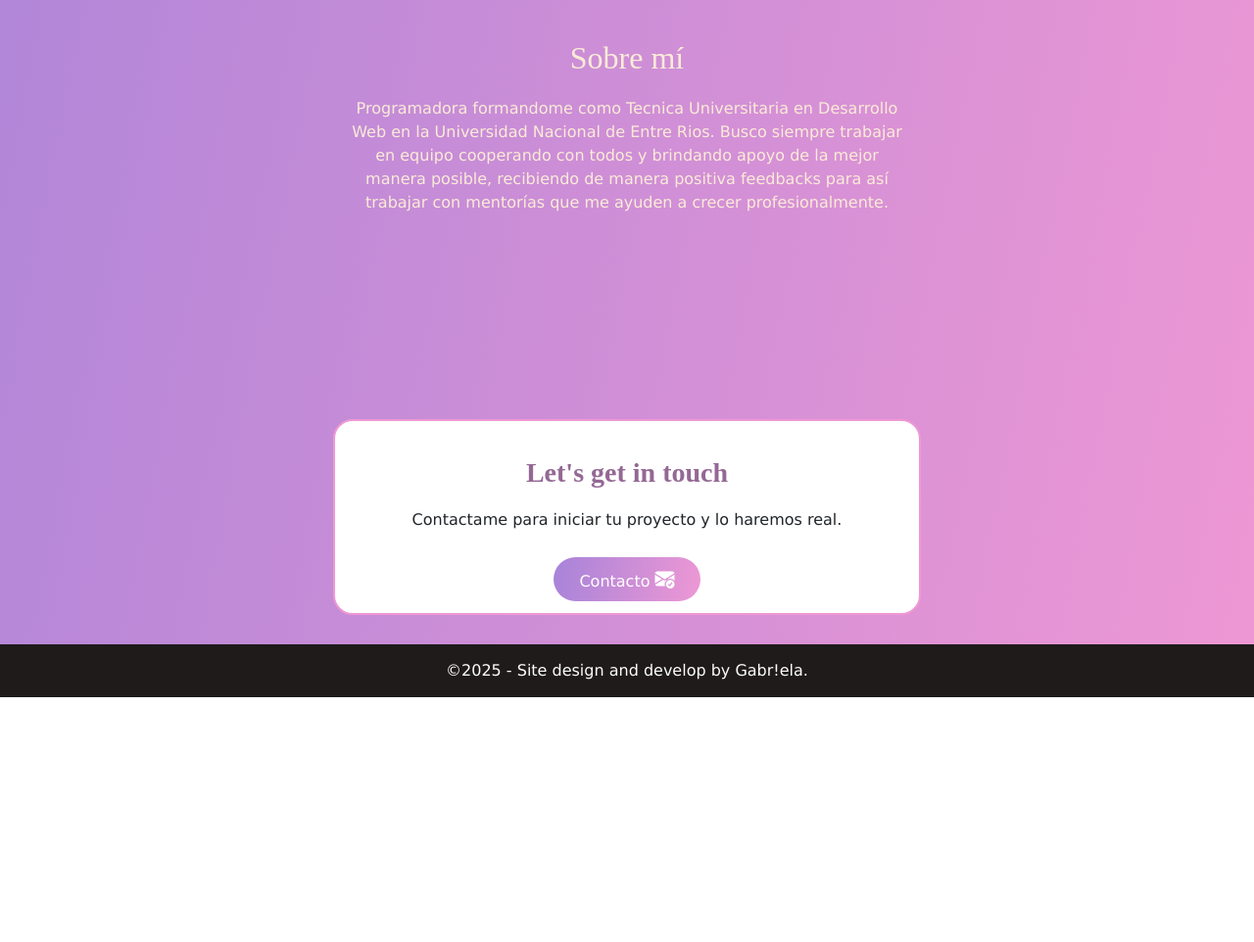
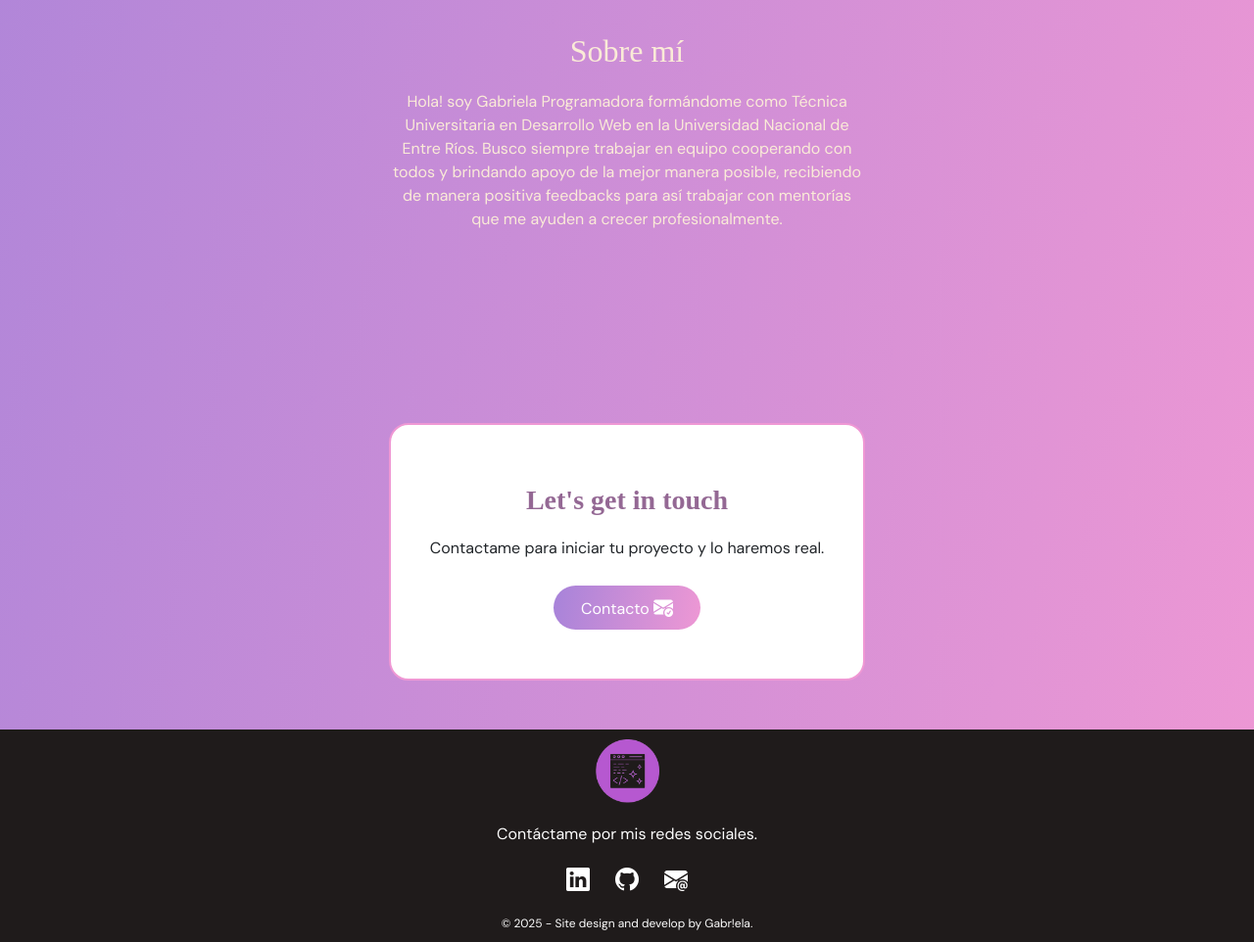
Before and after one commit to gabrielamsanchez/css_project, a plain HTML site: page index.html in a window 1280 px wide. Shown: the part 1351-2313 px from the top of the page at 98% size. Before the commit the page ends 2063 px from the top, so only its background shows below. Drawn offline with nearby package versions, Linux system fonts and the light colour scheme; a web font is replaced by a local one.

Commit message:
finalizacion

```diff
--- a/index.html
+++ b/index.html
@@ -13,7 +13,9 @@
     <link rel="preconnect" href="https://fonts.googleapis.com">
 <link rel="preconnect" href="https://fonts.gstatic.com" crossorigin>
 <link href="https://fonts.googleapis.com/css2?family=Bagel+Fat+One&family=Bree+Serif&display=swap" rel="stylesheet">
-
+<link rel="preconnect" href="https://fonts.googleapis.com">
+<link rel="preconnect" href="https://fonts.gstatic.com" crossorigin>
+<link href="https://fonts.googleapis.com/css2?family=Bagel+Fat+One&family=Bree+Serif&family=DM+Sans:ital,opsz,wght@0,9..40,100..1000;1,9..40,100..1000&display=swap" rel="stylesheet">
     <title>Gabr!ela | Desarrollo Web</title>
 </head>
 
@@ -30,7 +32,7 @@
                     </a>
                     <ul class="navbar-nav d-flex justify-content-center align-items-center">
                         <li class="nav-item">
-                            <a id="active" class="nav-link active" aria-current="page" href="/index.html">Home</a>
+                            <a id="active" class="nav-link" aria-current="page" href="/index.html">Home</a>
                         </li>
                         <li class="nav-item">
                             <a class="nav-link" href="#proyectos">Proyectos</a>
@@ -52,8 +54,8 @@
         <div class="hero-principal d-flex flex-column justify-content-center align-items-center">
             <img class="hero-imagen-desarrollador " src="/assets/images/chicapc.png" alt="foto-chica">
             <h1>Hola!, soy Gabriela</h1>
-            <h2>Desarrolladora Web. </h2>
-        </div>
+            <h2>Desarrolladora Web. </h2><br>
+        </div><br>
         <div class="hero-inferior">
             <img class="hero-inferior-imagen img-fluid" src="/assets/images/htmlimg.png" alt="html">
             <img class="hero-inferior-imagen img-fluid" src="/assets/images/cssimag.png" alt="css">
@@ -110,16 +112,16 @@
         <div class="contenedor">
             <h2 class="seccion-titulo">Sobre mí</h2>
             <p class="seccion-texto">
-                Programadora formandome como Tecnica Universitaria en Desarrollo Web en la Universidad Nacional de Entre Rios. Busco siempre trabajar en equipo cooperando con todos y brindando apoyo de la mejor manera posible, recibiendo de manera positiva feedbacks para así trabajar con mentorías que me ayuden a crecer profesionalmente.
+                Hola! soy Gabriela Programadora formándome como Técnica Universitaria en Desarrollo Web en la Universidad Nacional de Entre Ríos. Busco siempre trabajar en equipo cooperando con todos y brindando apoyo de la mejor manera posible, recibiendo de manera positiva feedbacks para así trabajar con mentorías que me ayuden a crecer profesionalmente.
 
             </p>
         </div>
     </section>
 
     <!--Contacto-->
-    <section id="contacto" class="contacto d-flex flex-column">
-        <div class="card text-center">
-            <div class="card-body">
+    <section id="contacto" class="contacto d-flex">
+        <div class="contenedor">
+            <div class="d-flex flex-column">
                 <h3 class="titulo-card">Let's get in touch</h3>
                 <p class="texto-card">Contactame para iniciar tu proyecto y lo haremos real.</p>
                 <a href="mailto:gabrielasan07@gmail.com" class="button">
@@ -131,9 +133,23 @@
         </div>
     </section>
 
-
-
-    <footer>©2025 - Site design and develop by Gabr!ela.</footer>
+<!--Pie de pagina-->
+    <footer class="d-flex flex-column align-items-center justify-content-center">
+        <img class="footer-logo" src="/assets/images/code.png" alt="code">
+        <p class="footer-texto text-center">Contáctame por mis redes sociales.</p>
+        <div class="iconos-redes-sociales d-flex flex-wrap align-items-center justify-content-center">
+            <a href="linkedin.com/in/gabrielamsanchez23" target="_blank" rel="noopener noreferrer">
+            <i class="bi bi-linkedin"></i>
+            </a>
+            <a href="https://github.com/gabrielamsanchez" target="_blank" rel="noopener noreferrer">
+            <i class="bi bi-github"></i>
+            </a>
+            <a href="mailto:gabrielasan07@gmail.com" target="_blank" rel="noopener noreferrer">
+                <i class="bi bi-envelope-at-fill"></i>
+            </a>
+        </div>
+        <p class="text-center">&#169 2025 - Site design and develop by Gabr!ela.</p>
+    </footer>
 
 
 
--- a/style.css
+++ b/style.css
@@ -1,11 +1,8 @@
 body{
-    font-family:'Lucida Sans', 'Lucida Sans Regular', 'Lucida Grande', 'Lucida Sans Unicode', Geneva, Verdana, sans-serif;
+    font-family: "DM Sans", serif;
     background: linear-gradient(101deg, #927DDB -28.86%, #EF98D4 101.36%);
     padding: 0;
     margin: 0;
-    display: grid;
-    min-height: 100vh;
-    grid-template-rows: auto 1fr auto;
 }
 
 .navbar{
@@ -94,11 +91,12 @@ h1{
 }
 
 .sobre-mi .contenedor{
-    max-width: 600px;
+    max-width: 500px;
     text-align: center;
     margin: 10px;
     padding: 10px;
 }
+
 .seccion-titulo{
     margin: 10px;
     padding: 10px;
@@ -145,6 +143,7 @@ h1{
     text-align: center;
 
 }
+
 .overlay p{
     font-family: "Bagel Fat One", serif;
     font-size: 20px;
@@ -181,13 +180,17 @@ h1{
 
 /*Contacto*/
 
-.card{
+.contacto .contenedor{
     background-color: white;
     border: 2px solid #EF98D4;
     border-radius: 20px;
-    height: 200px;
-    width: 600px;
+    max-width: 600px;
+    text-align: center;
+    margin: 20px;
+    padding: 40px;
 }
+
+
 .titulo-card{
     font-family: "Bagel Fat One", serif;
     font-weight: bold;
@@ -195,9 +198,10 @@ h1{
     margin: 10px;
     padding: 10px;
 }
+
 .contacto button{
     color: rgb(255, 255, 255);
-    font-family: Verdana, Geneva, Tahoma, sans-serif;
+    font-family: "DM Sans", serif;
     font-size: medium;
     background: linear-gradient(101deg, #927DDB -28.86%, #EF98D4 101.36%);
     width: 150px;
@@ -221,14 +225,58 @@ h1{
     font-size: 20px;
 }
 
+/*pie de pagina*/
 
 footer{
-    background-color: rgb(31, 27, 27);
+    min-height: 200px;
+    background:  rgb(31, 27, 27);
     color: rgb(253, 253, 253);
-    padding: 15px;
-    text-align: center;
-    margin-top: auto;
 }
+
+
+.footer-logo{
+    height: 65px;
+    width: 65px;
+    margin: 10px;
+
+}
+
+.footer-texto{
+    font-size: 1rem;
+    padding: 10px;
+    margin: 0;
+}
+
+footer p{
+    font-size: 12px;
+    padding: 10px;
+    margin: 0;
+}
+
+.iconos-redes-sociales a{
+    width: 50px;
+    height: 50px;
+    display: flex;
+    align-items: center;
+    justify-content: center;
+    padding: 2px;
+    margin: 0;
+    transition: all 0.2s ease-in;
+
+}
+
+.iconos-redes-sociales i{
+    color: white;
+    font-size: 1.5rem;
+    transition: all 0.2s ease-in;
+}
+
+.iconos-redes-sociales a:hover i{
+    color: darkorchid;
+}
+
+
+
 
 /*Adaptable responsive*/
 @media screen and (max-width: 767px) {
```
Also changed, not shown: assets/images/chicapc.png, assets/images/code.png (added).
